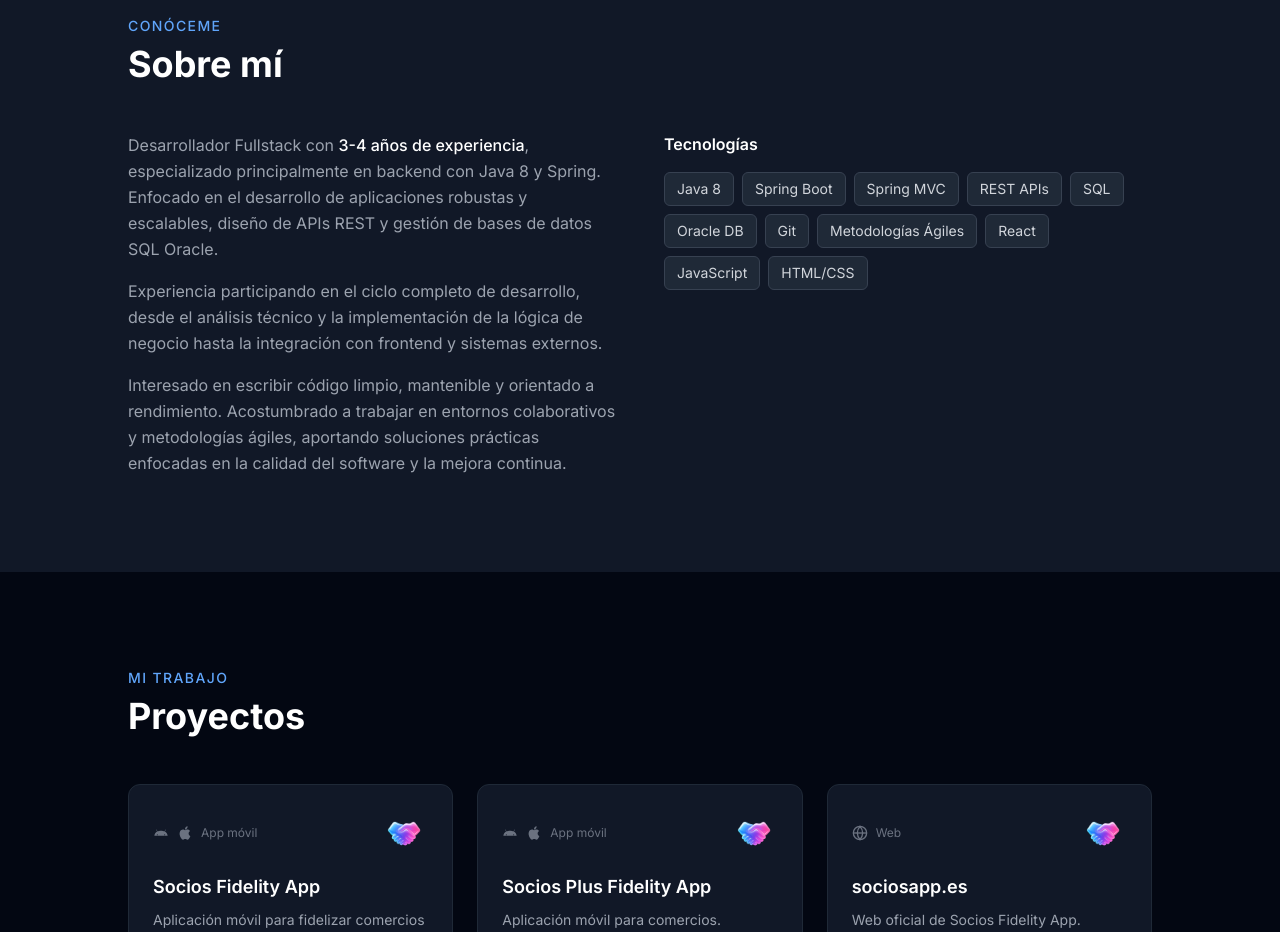
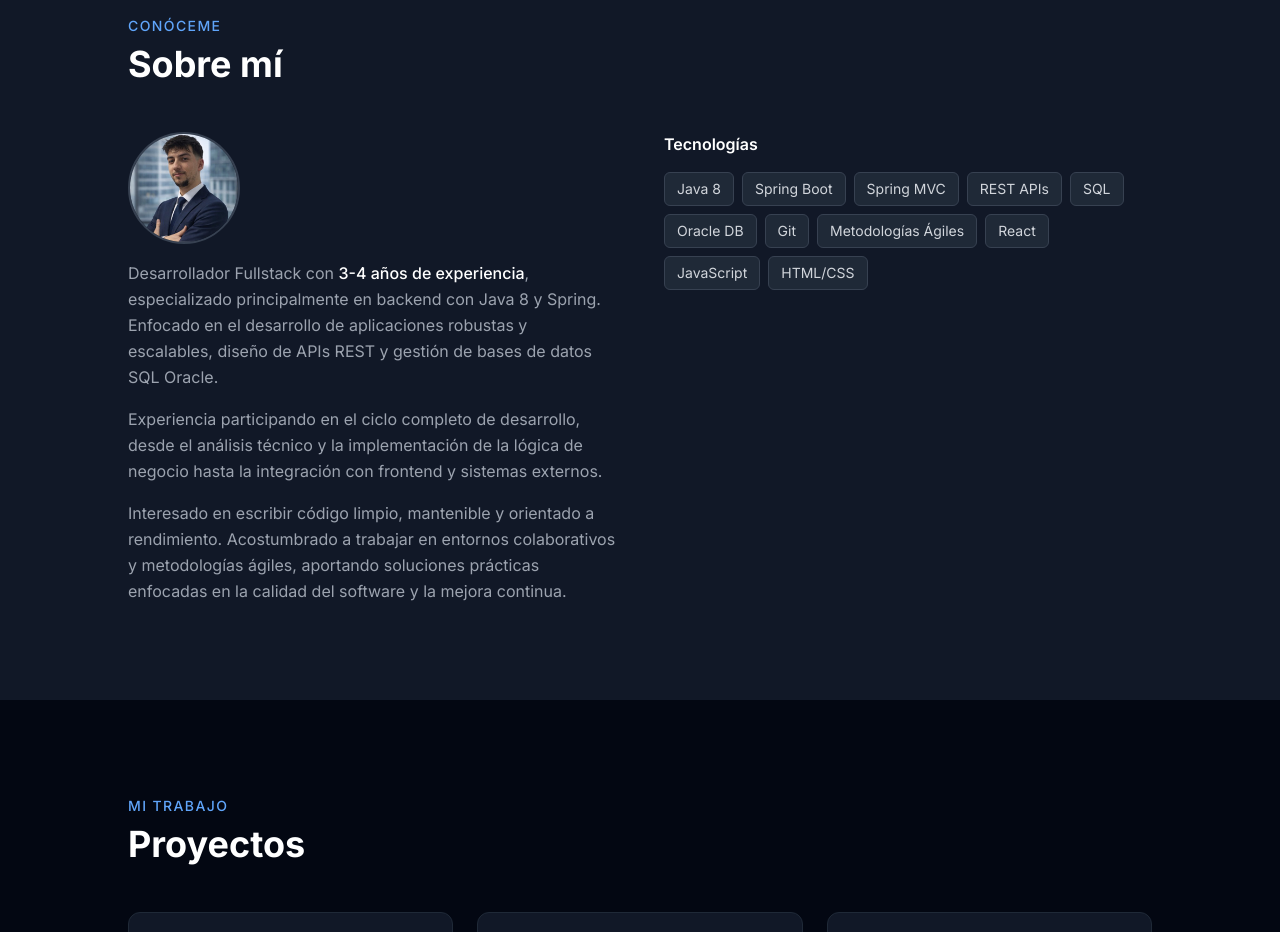
Before and after one commit to danbeljim/portfolio, a React (Vite) app: page / in a window 1280 px wide. Shown: the part 880-1812 px from the top of the page. Built offline with nearby package versions, Linux system fonts and the light colour scheme.

Commit message:
Add profile photo to About section

```diff
--- a/src/components/About.jsx
+++ b/src/components/About.jsx
@@ -13,6 +13,7 @@ export default function About() {
 
         <div className="grid md:grid-cols-2 gap-12 items-start">
           <div className="space-y-4 text-gray-400 leading-relaxed">
+            <img src="/fotologin.jpg" alt="Andrés Calzado Chica" className="w-28 h-28 rounded-full object-cover mb-4 border-2 border-gray-700" />
             <p>
               Desarrollador Fullstack con <span className="text-white font-medium">3-4 años de experiencia</span>, especializado principalmente en backend con Java 8 y Spring. Enfocado en el desarrollo de aplicaciones robustas y escalables, diseño de APIs REST y gestión de bases de datos SQL Oracle.
             </p>
```
Also changed, not shown: public/fotologin.jpg (added).
